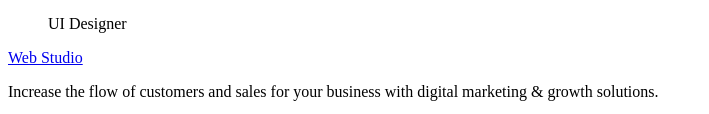
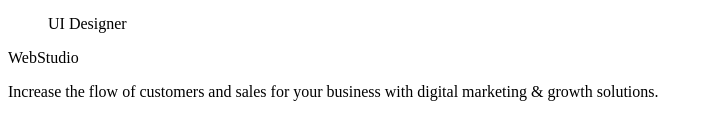
Before and after one commit to DimaKarvackij/goit-markup-hw-01, a plain HTML site: page index.html in a window 1280 px wide. Shown: the part 2041-2155 px from the top of the page, without its empty margins (0-709 px from the left). Drawn offline with Linux system fonts and the light colour scheme.

Commit message:
Update index.html

```diff
--- a/index.html
+++ b/index.html
@@ -122,8 +122,9 @@
         </section>
     </main>
     <footer>
-        <a href="./index.html">Web
-            Studio</a>
+        <a href="./index.html">
+            </a>
+            WebStudio
         <p>
             Increase the flow of customers and sales for your business with digital marketing & growth solutions.
         </p>
```
